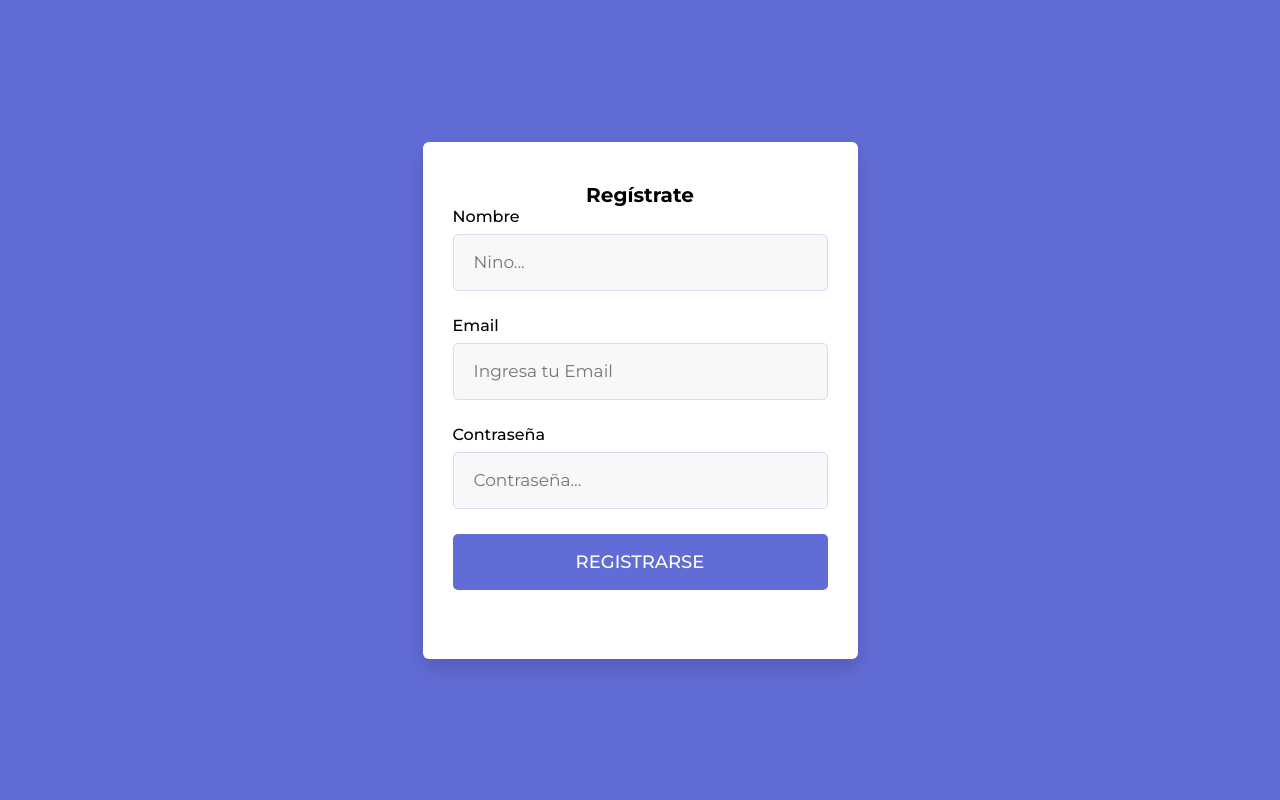
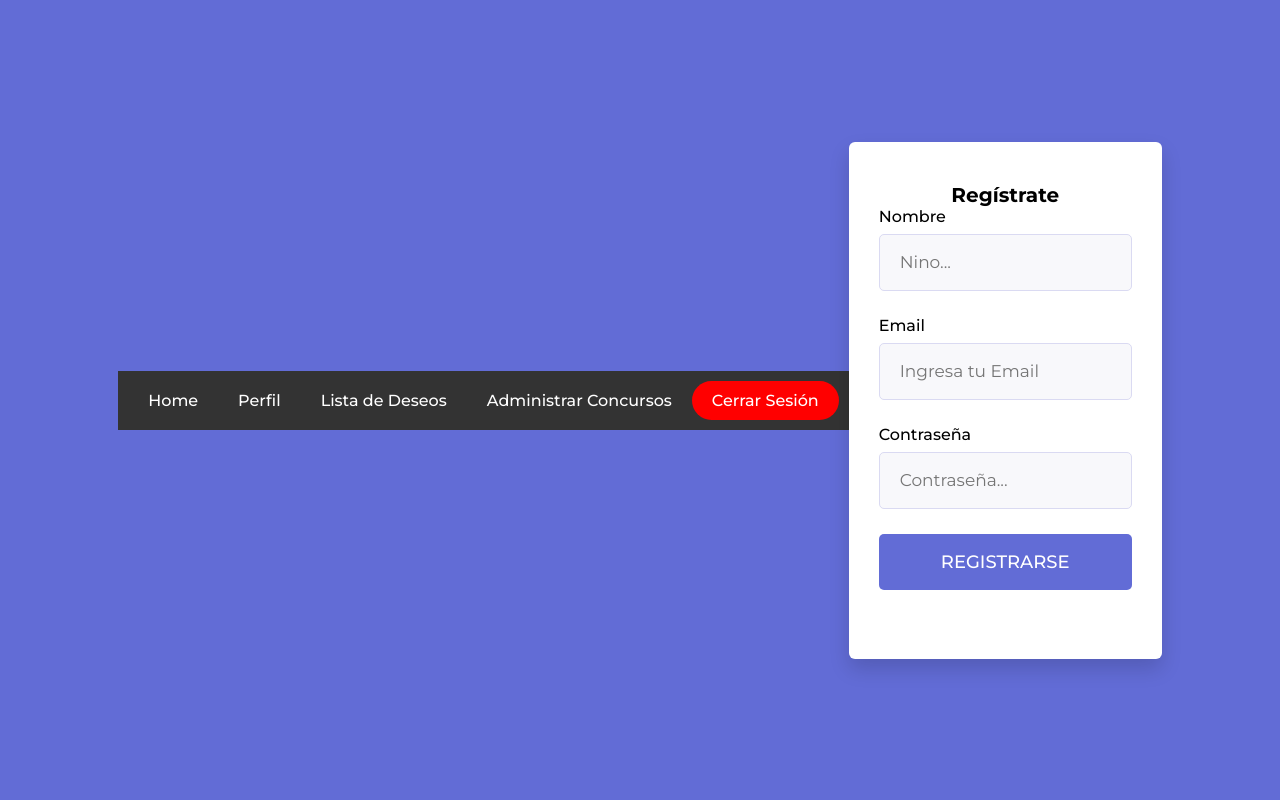
Before and after one commit to Alejors/secret-friend, a Flask app: page /s1/register in a window 1280 px wide. Run offline with Flask 3, Linux system fonts and the light colour scheme; parts of the project's set-up code (start-up, migrations or seed data) failed here and were passed over.

Commit message:
Se agregan plantillas login y home con CSS definido por bloques

```diff
--- a/src/templates/base.html
+++ b/src/templates/base.html
@@ -5,18 +5,26 @@
     <title>Amigo Secreto: {% block title %}{% endblock title%}</title>
     <meta name="description" content="App de Amigo Secreto">
     <meta name="viewport" content="width=device-width, initial-scale=1">
-    <link rel="stylesheet" href="{{url_for('static', filename='styles/main.css')}}">
+    <style>
+      @import url('https://fonts.googleapis.com/css2?family=Montserrat:ital,wght@0,100..900;1,100..900&display=swap');
+      * {
+          margin: 0;
+          padding: 0;
+          box-sizing: border-box;
+          font-family: "Montserrat", sans-serif;
+      }
+    {% block styles %}
+      {% include 'css_login.html' %}
+    {% endblock %}
+    </style>
   </head>
-  {# comment  <nav>#}
-  {#<div>#}
-      {# comment  <div>Home</div>#}
-      {#<div>Perfil</div>#}
-      {#<div>Lista de Deseos</div>#}
-{#      <div>Administrar Sorteos</div>#}
-{#    </div>#}
-{#  </nav> #}
+  {% if request.path != '/s1/'%}
+    {% include 'nav.html'%}
+  {% endif %}
   <body>
-    {% block content %}{% endblock content%}
+    <div class="container">
+    {% block content %}Aquí no hay nada :o{% endblock content%}
+    </div>
   </body>
   <script>
     setTimeout(function() {
--- /dev/null
+++ b/src/templates/css_login.html
@@ -0,0 +1,174 @@
+body {
+  width: 100%;
+  min-height: 100vh;
+  padding: 0 10px;
+  display: flex;
+  background: #626cd6;
+  justify-content: center;
+  align-items: center;
+}
+.login_form {
+  width: 100%;
+  max-width: 435px;
+  background: #fff;
+  border-radius: 6px;
+  padding: 41px 30px;
+  box-shadow: 0 10px 20px rgba(0, 0, 0, 0.15);
+}
+.login_form h3 {
+  font-size: 20px;
+  text-align: center;
+}
+/* Google & Apple button styling */
+.login_form .login_option {
+  display: flex;
+  width: 100%;
+  justify-content: space-between;
+  align-items: center;
+}
+.login_form .login_option .option {
+  width: calc(100% / 2 - 12px);
+}
+.login_form .login_option .option a {
+  height: 56px;
+  display: flex;
+  justify-content: center;
+  align-items: center;
+  gap: 12px;
+  background: #F8F8FB;
+  border: 1px solid #DADAF2;
+  border-radius: 5px;
+  margin: 34px 0 24px 0;
+  text-decoration: none;
+  color: #171645;
+  font-weight: 500;
+  transition: 0.2s ease;
+}
+.login_form .login_option .option a:hover {
+  background: #ededf5;
+  border-color: #626cd6;
+}
+.login_form .login_option .option a img {
+  max-width: 25px;
+}
+.login_form p {
+  text-align: center;
+  font-weight: 500;
+}
+.login_form .separator {
+  position: relative;
+  margin-bottom: 24px;
+}
+/* Login option separator styling */
+.login_form .separator span {
+  background: #fff;
+  z-index: 1;
+  padding: 0 10px;
+  position: relative;
+}
+.login_form .separator::after {
+  content: '';
+  position: absolute;
+  width: 100%;
+  top: 50%;
+  left: 0;
+  height: 1px;
+  background: #C2C2C2;
+  display: block;
+}
+form .input_box label {
+  display: block;
+  font-weight: 500;
+  margin-bottom: 8px;
+}
+/* Input field styling */
+form .input_box input {
+  width: 100%;
+  height: 57px;
+  border: 1px solid #DADAF2;
+  border-radius: 5px;
+  outline: none;
+  background: #F8F8FB;
+  font-size: 17px;
+  padding: 0px 20px;
+  margin-bottom: 25px;
+  transition: 0.2s ease;
+}
+form .input_box input:focus {
+  border-color: #626cd6;
+}
+form .input_box .password_title {
+  display: flex;
+  justify-content: space-between;
+  text-align: center;
+}
+form .input_box {
+  position: relative;
+}
+a {
+  text-decoration: none;
+  color: #626cd6;
+  font-weight: 500;
+}
+a:hover {
+  text-decoration: underline;
+}
+/* Login button styling */
+form button {
+  width: 100%;
+  height: 56px;
+  border-radius: 5px;
+  border: none;
+  outline: none;
+  background: #626CD6;
+  color: #fff;
+  font-size: 18px;
+  font-weight: 500;
+  text-transform: uppercase;
+  cursor: pointer;
+  margin-bottom: 28px;
+  transition: 0.3s ease;
+}
+form button:hover {
+  background: #4954d0;
+}
+
+.flash-messages {
+  margin: 20px;
+}
+
+.flash-message.success {
+  color: #28ae47;
+  background-color: #d4edda;
+  border: 1px solid #c3e6cb;
+  padding: 10px;
+  border-radius: 4px;
+  margin-bottom: 10px;
+}
+
+.flash-message.error {
+  color: #ff0019;
+  background-color: #f8d7da;
+  border: 1px solid #f5c6cb;
+  padding: 10px;
+  border-radius: 4px;
+  margin-bottom: 10px;
+}
+
+.flash-message.warning {
+  color: #ffcd36;
+  background-color: #fff3cd;
+  border: 1px solid #ffeeba;
+  padding: 10px;
+  border-radius: 4px;
+  margin-bottom: 10px;
+}
+
+.flash-message.info {
+  color: #0c5460;
+  background-color: #d1ecf1;
+  border: 1px solid #bee5eb;
+  padding: 10px;
+  border-radius: 4px;
+  margin-bottom: 10px;
+}
--- /dev/null
+++ b/src/templates/nav.html
@@ -0,0 +1,19 @@
+<nav style="background-color: #333; padding: 10px;">
+  <ul style="list-style-type: none; margin: 0; padding: 0; display: flex; justify-content: space-around;">
+    <li style="display: inline;">
+      <a href="{{url_for("frontend.home_view")}}" style="color: white; text-decoration: none; padding: 10px 20px; display: block;">Home</a>
+    </li>
+    <li style="display: inline;">
+      <a href="{{url_for("frontend.profile_view")}}" style="color: white; text-decoration: none; padding: 10px 20px; display: block;">Perfil</a>
+    </li>
+    <li style="display: inline;">
+      <a href="{{url_for("frontend.wishlist_view")}}" style="color: white; text-decoration: none; padding: 10px 20px; display: block;">Lista de Deseos</a>
+    </li>
+    <li style="display: inline;">
+      <a href="{{url_for("frontend.events_view")}}" style="color: white; text-decoration: none; padding: 10px 20px; display: block;">Administrar Concursos</a>
+    </li>
+    <li style="display: inline; background-color: red; border-radius: 25px;">
+      <a href="{{url_for("users.user_logout")}}" style="color: white; text-decoration: none; padding: 10px 20px; display: block;">Cerrar Sesión</a>
+    </li>
+  </ul>
+</nav>
```
Also changed, not shown: src/templates/css_html.html (added, +18 -0 lines).
